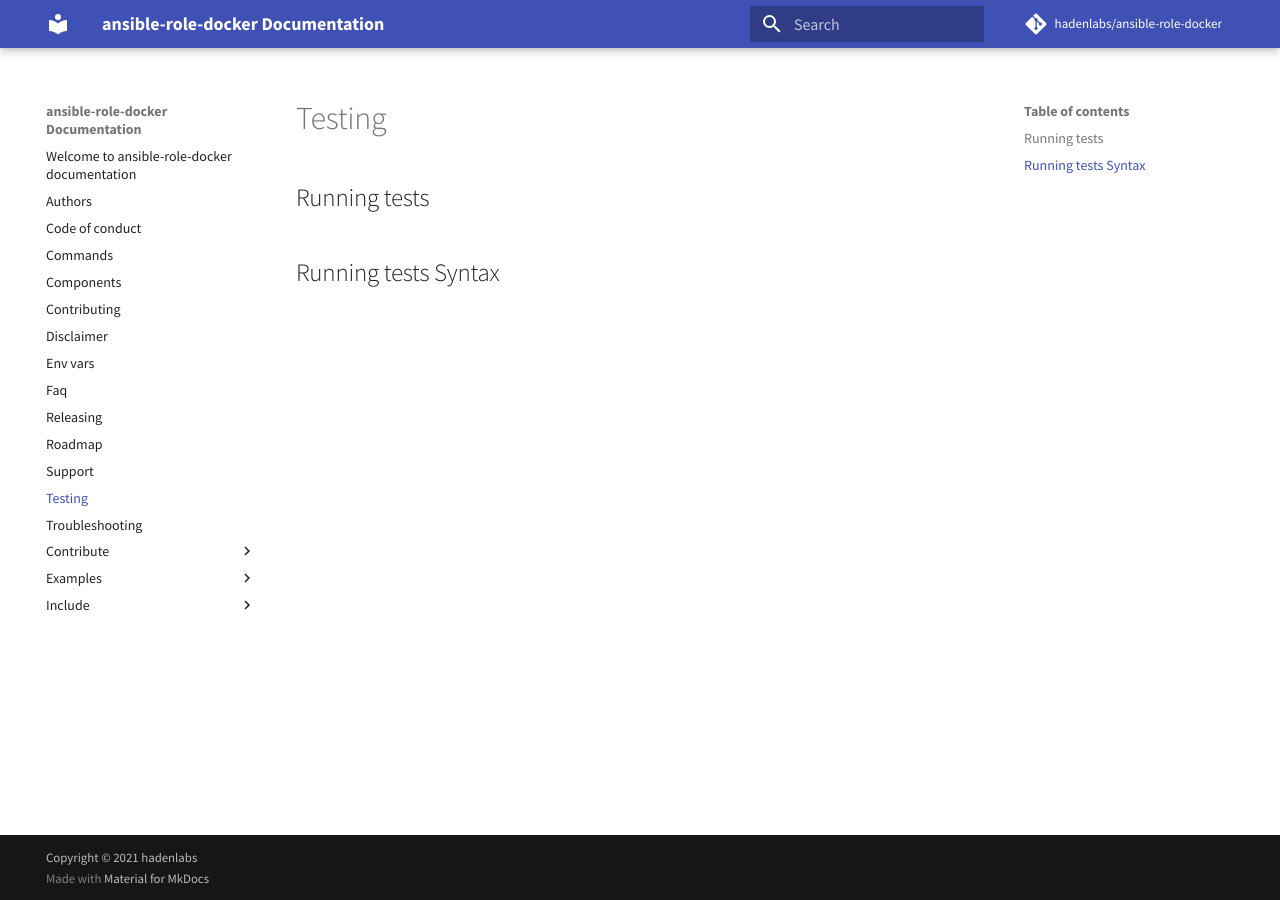
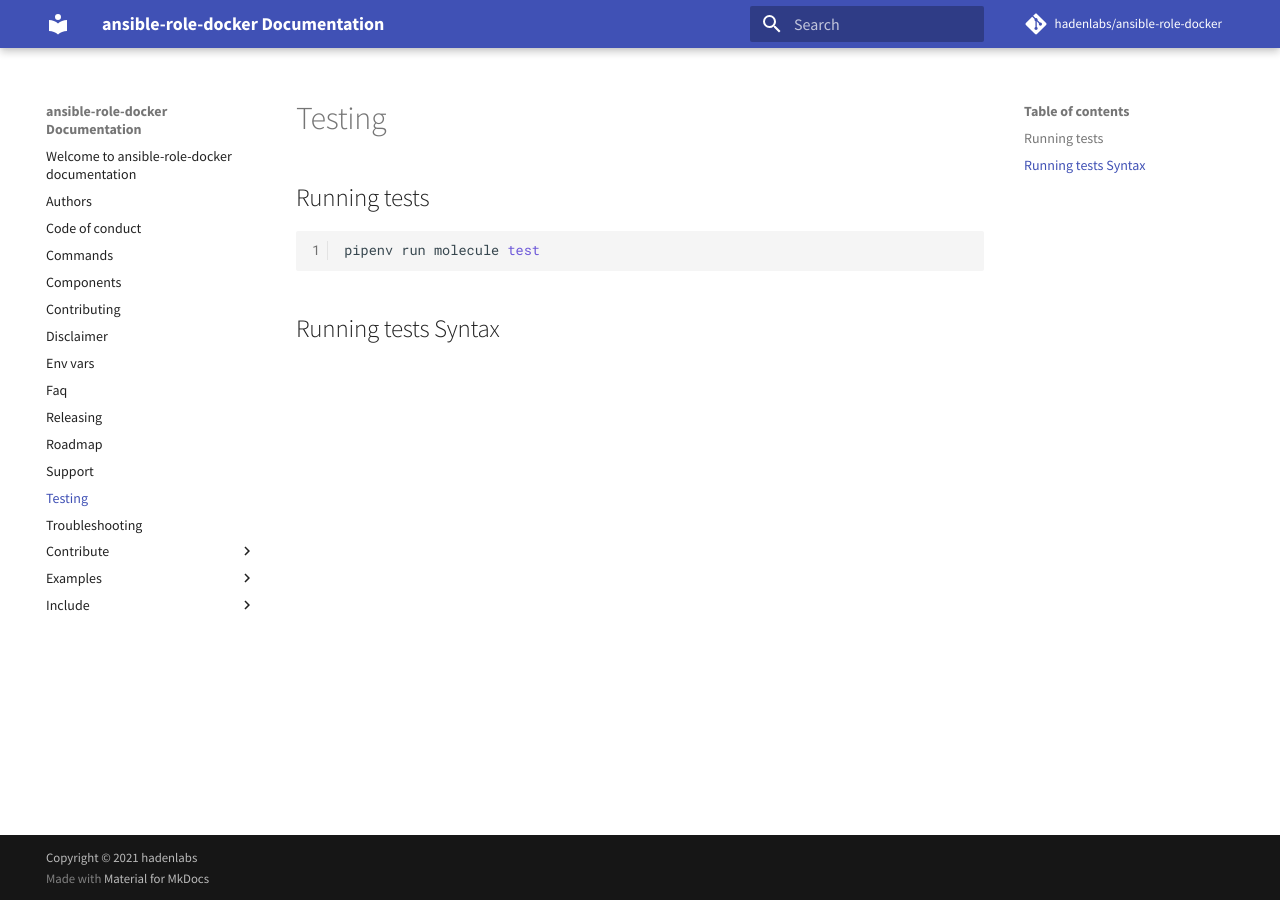
Before and after one commit to hadenlabs/ansible-role-docker, an MkDocs documentation site: the page built from docs/testing.md, in a window 1280 px wide. Built offline with MkDocs 1.6.1 and Material for MkDocs 9.7.7, drawn with Linux system fonts in a browser that asks for light colours; comment, search, counter and statistics services are not loaded.

Commit message:
docs: implement test install (#3)

````diff
--- a/docs/testing.md
+++ b/docs/testing.md
@@ -10,4 +10,8 @@
 
 ## Running tests
 
+```bash
+pipenv run molecule test
+```
+
 ## Running tests Syntax
````
